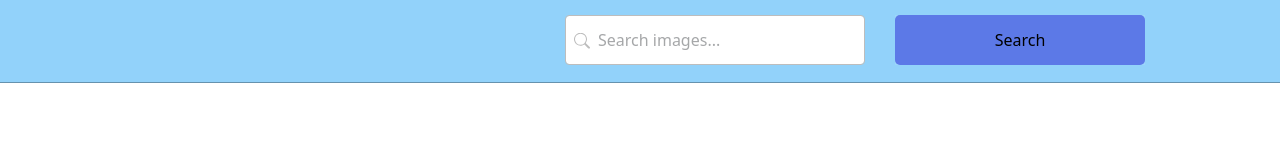
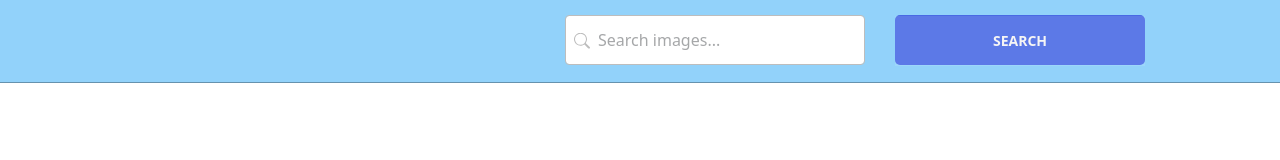
Before and after one commit to 4erkaw/goit-js-hw-11, a website built with Parcel: page src/index.html in a window 1280 px wide. Shown: the top 160 px of the page. Built offline with nearby package versions, Linux system fonts and the light colour scheme; what simplelightbox would draw is missing.

Commit message:
text fix

```diff
--- a/src/css/main.css
+++ b/src/css/main.css
@@ -201,6 +201,10 @@ width: 100%;
 }
 
 .btn-sub {
+  text-transform: uppercase;
+  font-size: 14px;
+  font-weight: 700;
+  color: #f5f5f5;
   position: relative;
   z-index: 2;
   width: 100%;
```
